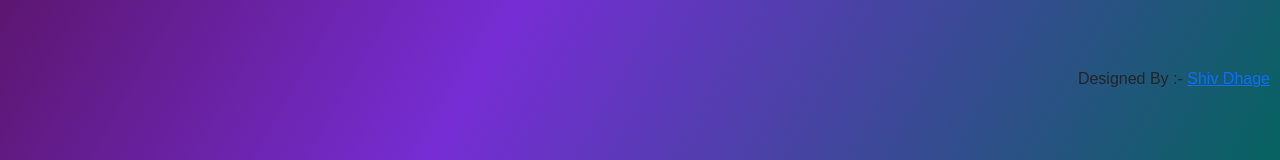
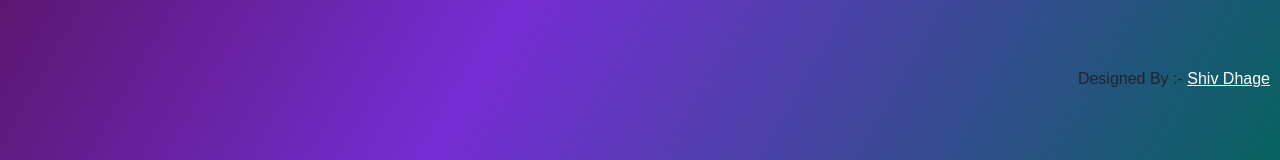
Before and after one commit to ShivDhage-143/BMI_Calculator, a plain HTML site: page index.html in a window 1280 px wide. Shown: the part 613-773 px from the top of the page. Drawn offline with nearby package versions, Linux system fonts and the light colour scheme.

Commit message:
Update index.html

```diff
--- a/index.html
+++ b/index.html
@@ -87,6 +87,10 @@
 			margin-top: 600px;
 			margin-right: 10px;
 		}
+	        #LinkedIn{
+			color: white;
+
+		}
 	</style>
 	<script type="text/javascript">
 		function BMI() {
@@ -126,7 +130,7 @@
         </div>
     </main>
     <footer class="text-end align-bottom">
-        <p id="cap">Designed By :- <a href="https://www.linkedin.com/in/shiv-dhage-843816222/?originalSubdomain=in">Shiv Dhage</a></p>
+        <p id="cap">Designed By :- <a id="LinkedIn" href="https://www.linkedin.com/in/shiv-dhage-843816222/?originalSubdomain=in">Shiv Dhage</a></p>
     </footer>
     <script src="..//node_modules/jQuery/dist/jquery.js"></script>
     <script src="..//node_modules/bootstrap/dist/js/"></script>
```
